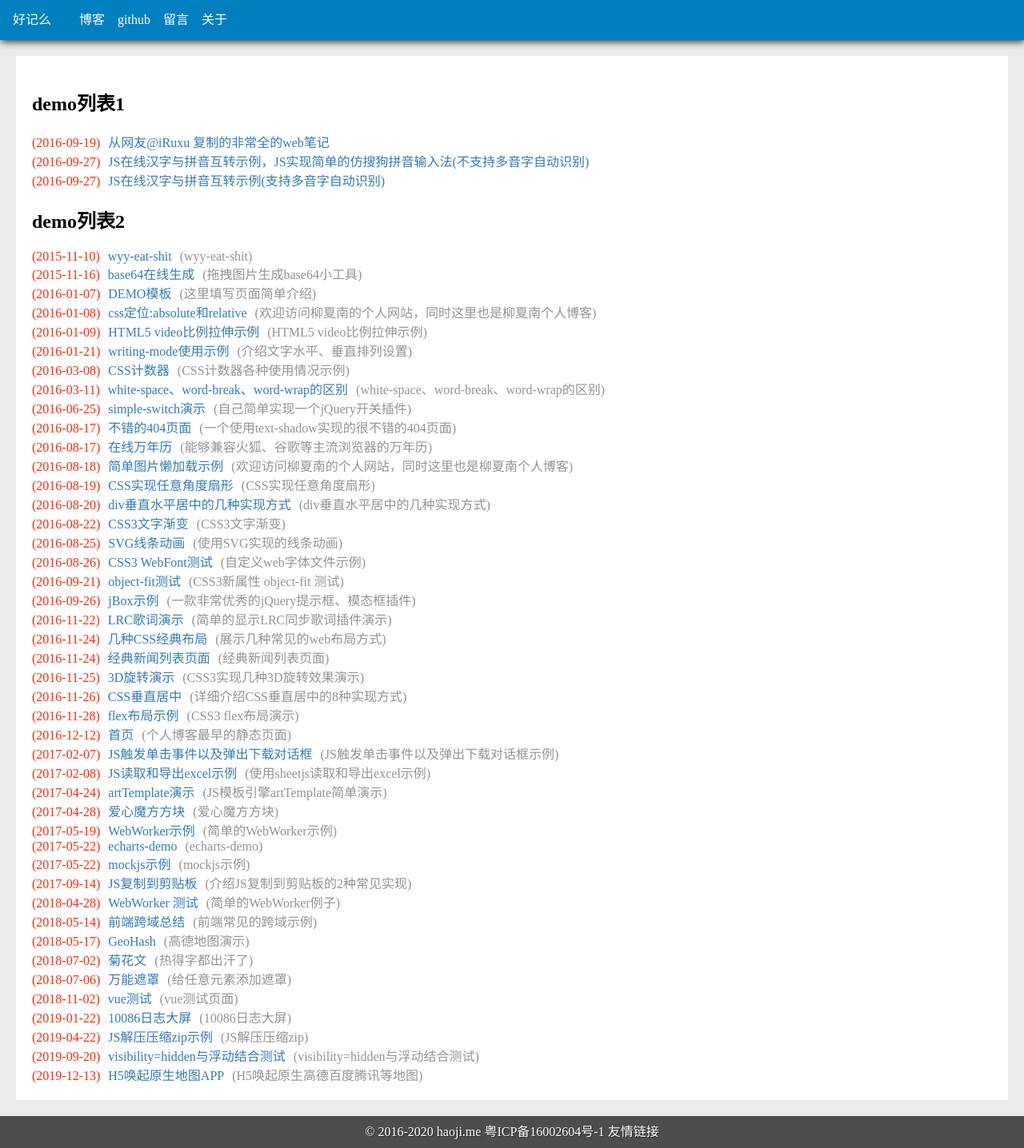
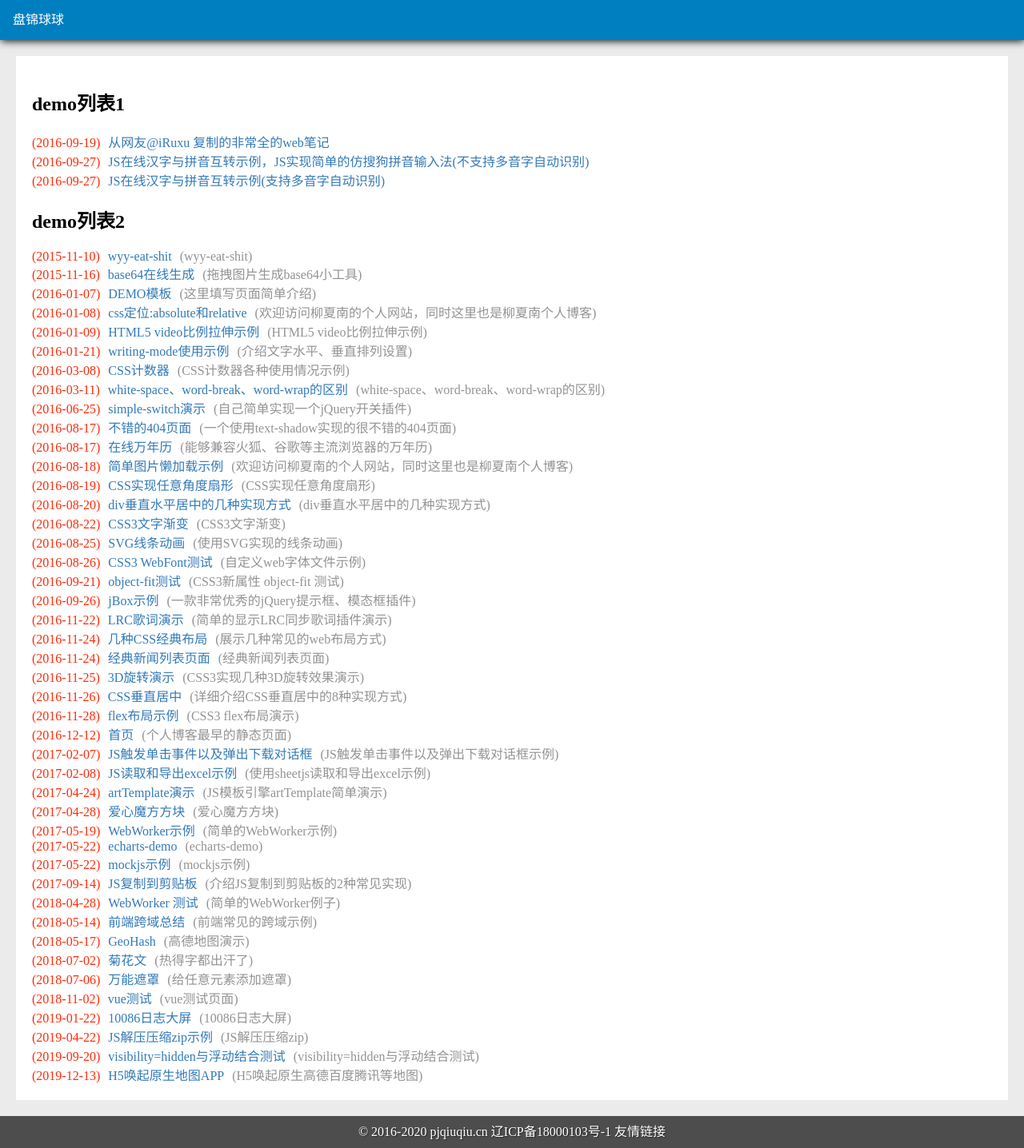
Before and after one commit to qiuqiu3/qiuqiu3.githunb.io, a website: page index.html in a window 1280 px wide. Shown: the whole page at 80% size. Drawn offline with Linux system fonts and the light colour scheme.

Commit message:
修改首页

```diff
--- a/index.html
+++ b/index.html
@@ -6,9 +6,9 @@
 	<meta name="viewport" content="initial-scale=1.0, maximum-scale=1.0, user-scalable=no" />
 	<meta name="renderer" content="webkit">
 	<meta name="description" content="这里收集日常碰到的各类demo">
-	<meta name="keys" content="好记么,好记,好记的博客,小茗同学,个人网站,官网,官方网站,博客,个人博客,柳夏南,demo,js,css3,html5,java,android">
-	<link rel="shortcut icon" href="http://haoji.me/favicon.ico" type="image/x-icon">
-	<title>各种Demo集合-好记么</title>
+	<meta name="keys" content="盘锦球球">
+	<link rel="shortcut icon" href="http://pjqiuqiu.cn/favicon.ico" type="image/x-icon">
+	<title>各种Demo集合-盘锦球球</title>
 	<style type="text/css">
 
 
@@ -112,13 +112,7 @@ section.center-content {
 </head>
 <body>
 	<header>
-		<span><a href="http://haoji.me">好记么</a></span>
-		<ul>
-			<li><a href="http://blog.haoji.me">博客</a></li>
-			<li><a href="https://github.com/sxei">github</a></li>
-			<li><a href="http://haoji.me/msgboard.html">留言</a></li>
-			<li><a href="http://about.haoji.me">关于</a></li>
-		</ul>
+		<span><a href="http://pjqiuqiu.cn">盘锦球球</a></span>
 	</header>
 	<script type="text/javascript" src="index.js"></script>
 	<section class="center-content">
@@ -140,12 +134,9 @@ section.center-content {
 		</ul>
 	</section>
 	<footer>
-		<span>© 2016-2020 <a href="http://haoji.me" target="_blank">haoji.me</a></span>
-		<a href="http://www.miitbeian.gov.cn" target="_blank">粤ICP备16002604号-1</a>
+		<span>© 2016-2020 <a href="http://pjqiuqiu.cn" target="_blank">pjqiuqiu.cn</a></span>
+		<a href="http://www.miitbeian.gov.cn" target="_blank">辽ICP备18000103号-1</a>
 		<a href="http://liuxianan.com/link.html">友情链接</a>
-		<span class="cnzz-wrapper">
-			<script type="text/javascript">var cnzz_protocol = (("https:" == document.location.protocol) ? " https://" : " http://");document.write(unescape("%3Cspan id='cnzz_stat_icon_1257135263'%3E%3C/span%3E%3Cscript src='" + cnzz_protocol + "s11.cnzz.com/z_stat.php%3Fid%3D1257135263' type='text/javascript'%3E%3C/script%3E"));</script>
-		</span>
 	</footer>
 </body>
 </html>
```
